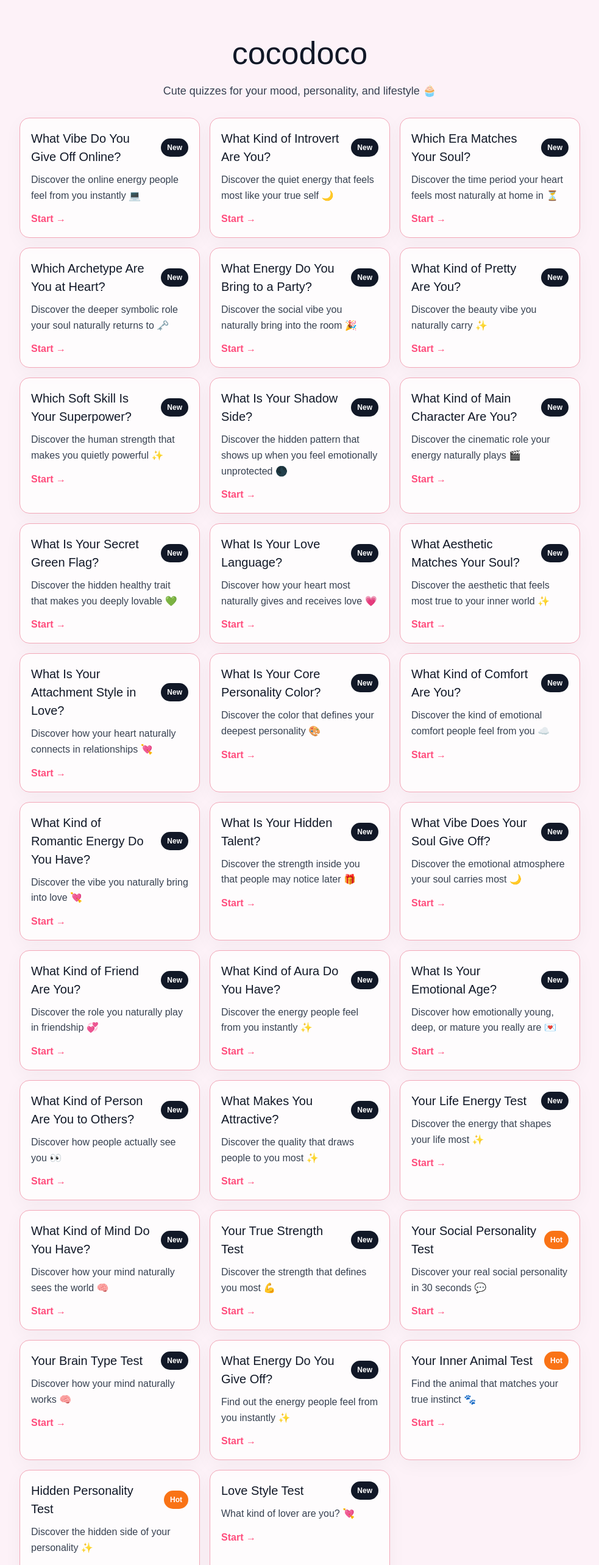
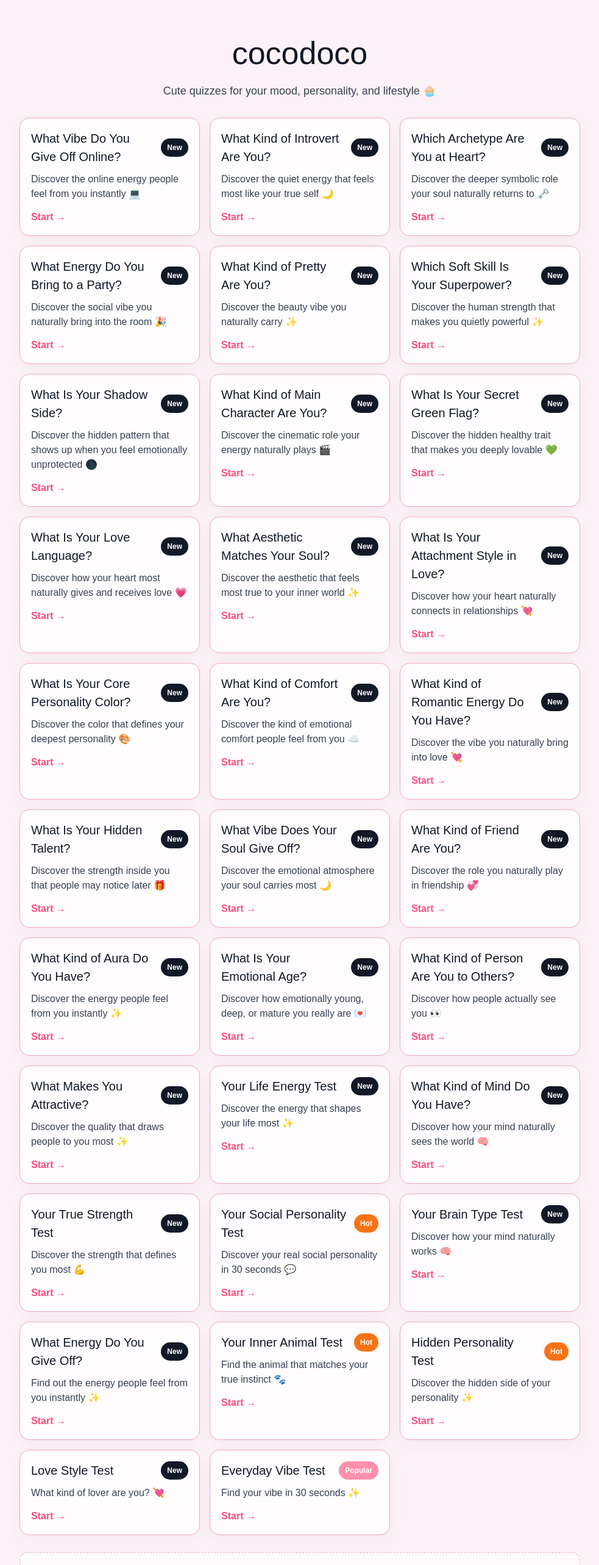
Before and after one commit to cocodoco-dev/cocodoco, a Next.js app: page / in a window 1280 px wide. Shown: the top 2566 px of the page at 61% size, without its empty margins (148-1131 px from the left). Built offline with nearby package versions, Linux system fonts and the light colour scheme.

Commit message:
Add introvert type quiz to home

```diff
--- a/app/page.tsx
+++ b/app/page.tsx
@@ -10,12 +10,6 @@ export default function Home() {
       title: "What Kind of Introvert Are You?",
       desc: "Discover the quiet energy that feels most like your true self 🌙",
       href: "/quiz/introvert-type",
-      badge: "New",
-    },
-    {
-      title: "Which Era Matches Your Soul?",
-      desc: "Discover the time period your heart feels most naturally at home in ⏳",
-      href: "/quiz/era-matches-your-soul",
       badge: "New",
     },
     {
@@ -192,6 +186,12 @@ export default function Home() {
       href: "/quiz/love-style",
       badge: "New",
     },
+    {
+      title: "Everyday Vibe Test",
+      desc: "Find your vibe in 30 seconds ✨",
+      href: "/quiz/everyday-vibe",
+      badge: "Popular",
+    },
   ];
 
   return (
@@ -272,16 +272,13 @@ export default function Home() {
                       : "#111827",
                   color: "white",
                   fontWeight: 700,
-                  flexShrink: 0,
                 }}
               >
                 {q.badge}
               </span>
             </div>
 
-            <p style={{ margin: 0, color: "#374151", lineHeight: 1.6 }}>
-              {q.desc}
-            </p>
+            <p style={{ margin: 0, color: "#374151" }}>{q.desc}</p>
 
             <div style={{ marginTop: "14px", fontWeight: 700, color: "#ff4d7d" }}>
               Start →
```
